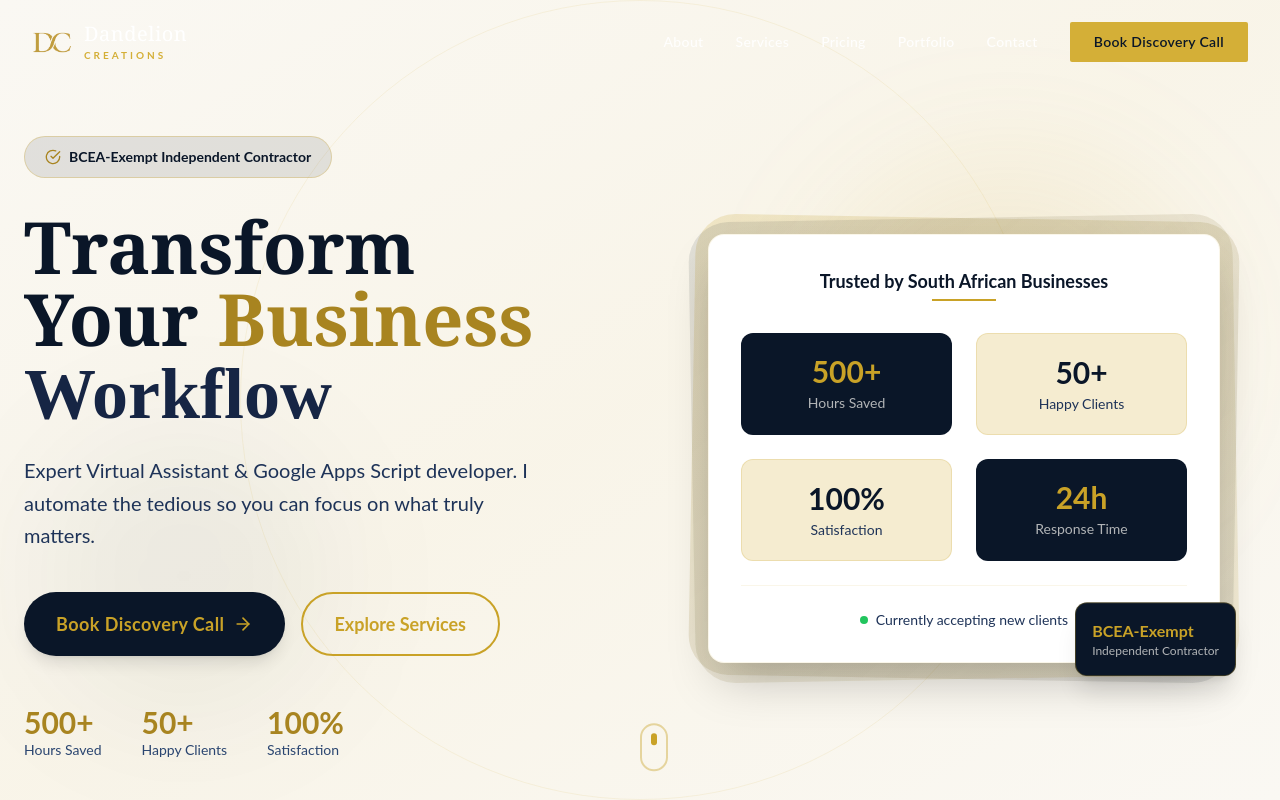
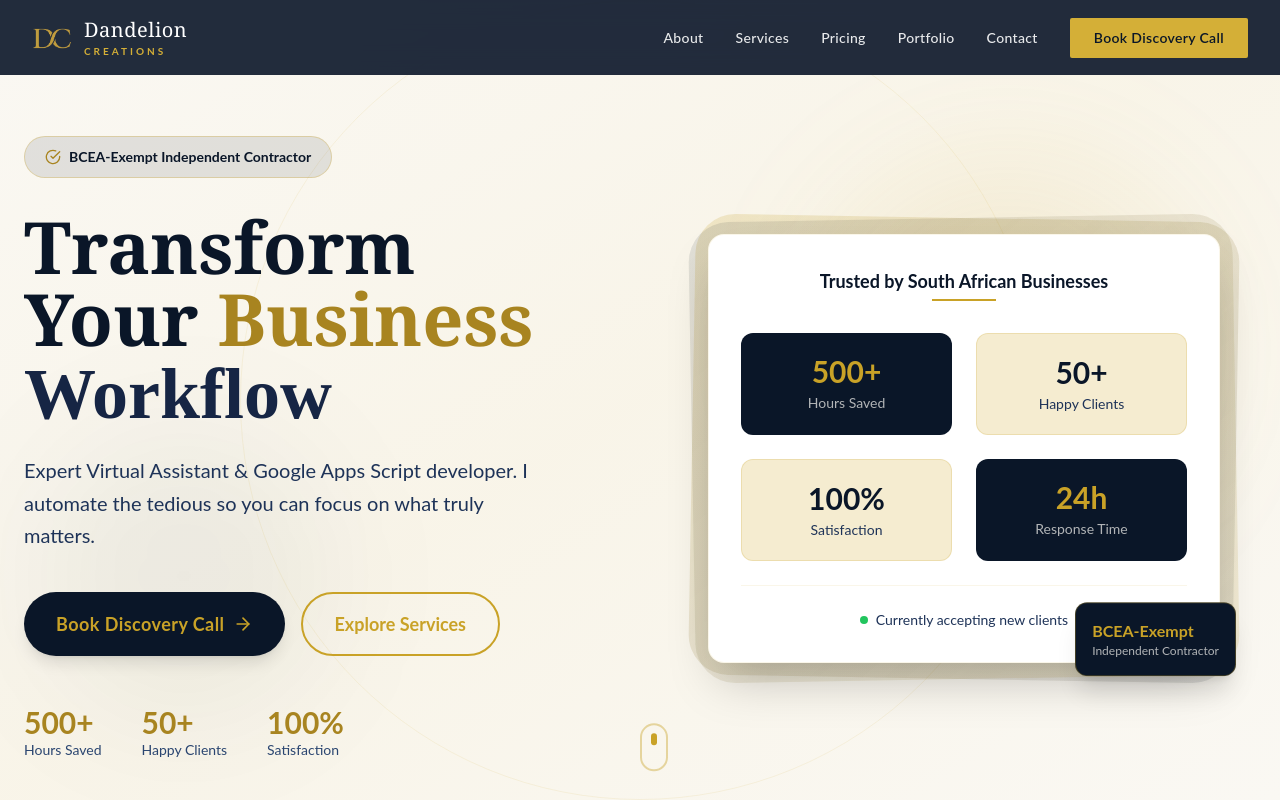
Before and after one commit to DandelionSeedlings/dandelion-va-website, a Next.js app: page / in a window 1280 px wide. Shown: the top 800 px of the page. Built offline with nearby package versions, Linux system fonts and the light colour scheme; a web font is replaced by a local one.

Commit message:
Fix navbar: solid dark background so text is visible on load

```diff
--- a/src/components/Navbar.jsx
+++ b/src/components/Navbar.jsx
@@ -29,7 +29,7 @@ export default function Navbar() {
       className={`fixed w-full z-50 transition-all duration-500 ${
         scrolled
           ? 'bg-white/95 backdrop-blur-md shadow-lg py-3'
-          : 'bg-transparent py-5'
+          : 'bg-[#0a1628]/90 backdrop-blur-md py-4'
       }`}
     >
       <div className="max-w-7xl mx-auto px-4 sm:px-6 lg:px-8">
@@ -49,9 +49,7 @@ export default function Navbar() {
               >
                 Dandelion
               </p>
-              <p
-                className={`text-[10px] font-bold tracking-[0.3em] uppercase transition-colors duration-300 text-[#D4AF37]`}
-              >
+              <p className="text-[10px] font-bold tracking-[0.3em] uppercase text-[#D4AF37]">
                 Creations
               </p>
             </div>
```
